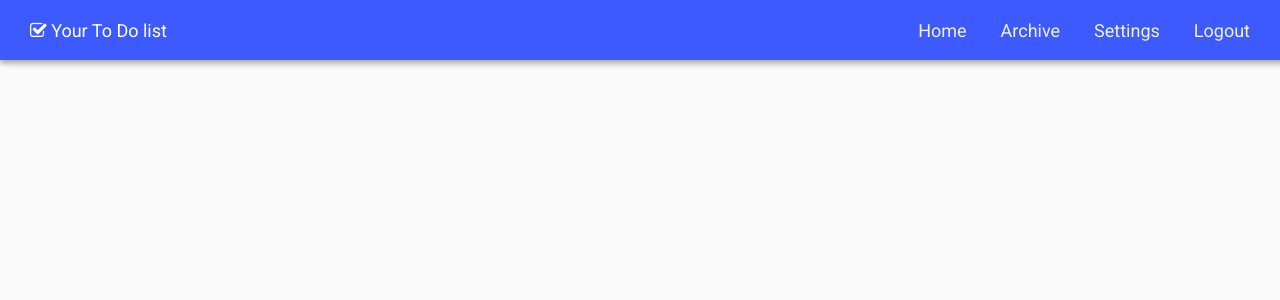
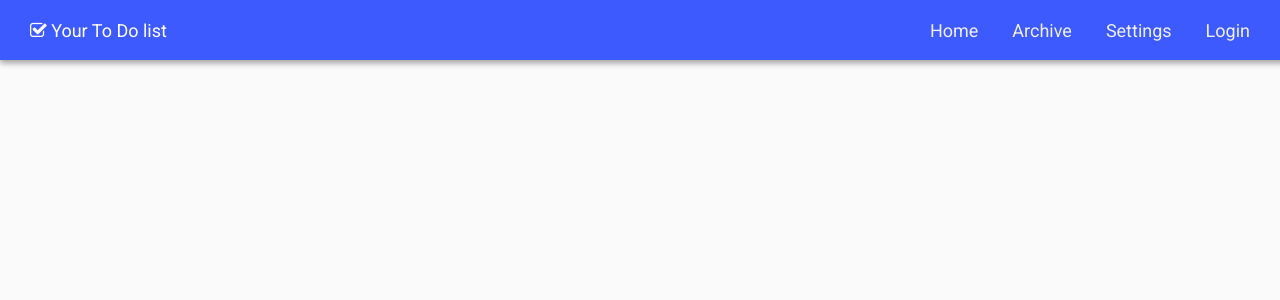
Before and after one commit to PetterBomban/TaskList, a Flask app: page / in a window 1280 px wide. Shown: the top 300 px of the page. Run offline with Flask 2, Linux system fonts and the light colour scheme.

Commit message:
Fixed login text

```diff
--- a/TaskList/templates/menu.html
+++ b/TaskList/templates/menu.html
@@ -12,11 +12,9 @@
         </span>
                 <span class="logout">
         {% if session.logged_in %}
-            <a href="{{ url_for('main.logout') }}">
-            Logout</a>
+            <a href="{{ url_for('main.logout') }}">Logout</a>
         {% else %}
-            <a href="{{ url_for('main.login') }}">
-            Logout</a>
+            <a href="{{ url_for('main.login') }}">Login</a>
         {% endif %}
         </span>
         <a href="javascript:void(0);" class="icon" onclick="myFunction()">&#9776;</a>
```
Also changed, not shown: TaskList/user_db/petter_tasks.db.
